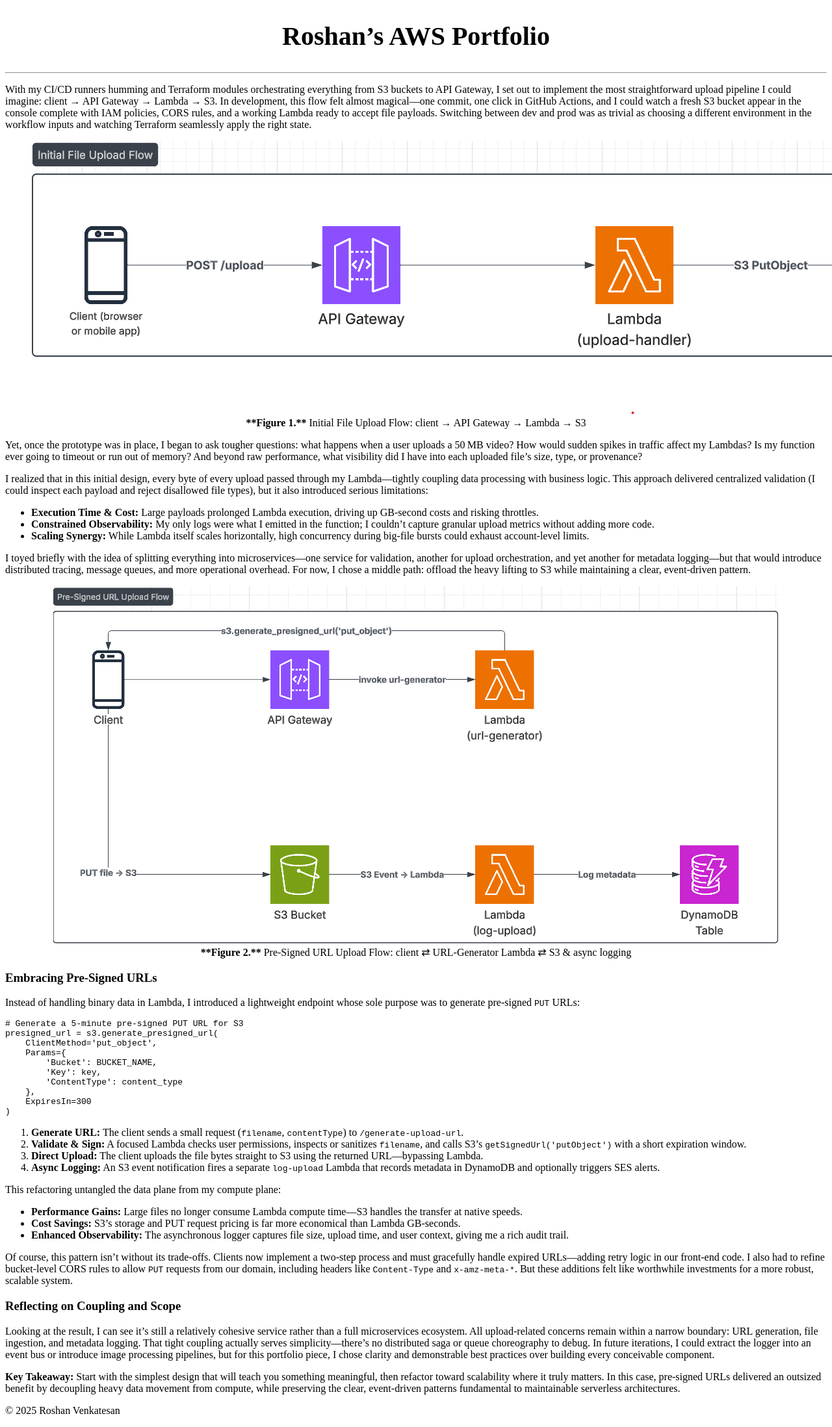
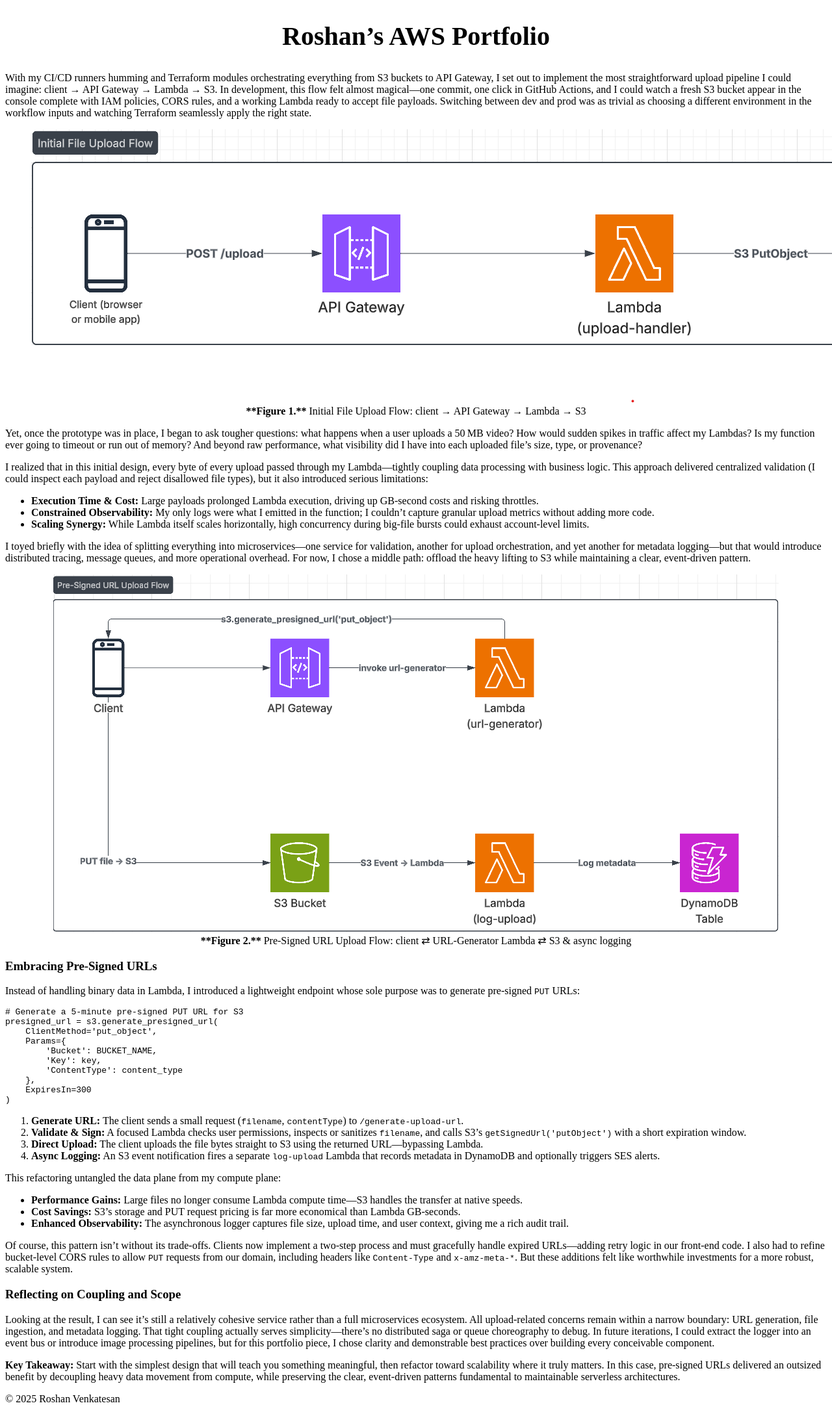
Before and after one commit to Roshan-AWS-Personal/roshan-aws-personal.github.io, a Jekyll site: the page built from _chapters/03-scalable-data-flows.md, in a window 1280 px wide. Shown: the whole page at 65% size. Built offline with Jekyll 4.4.1, drawn with Linux system fonts in a browser that asks for light colours.

Commit message:
edited centering

```diff
--- a/_chapters/03-scalable-data-flows.md
+++ b/_chapters/03-scalable-data-flows.md
@@ -2,9 +2,6 @@
 layout: default
 title: Scalable Data Flows
 ---
-
------------------------------
-
 
 With my CI/CD runners humming and Terraform modules orchestrating everything from S3 buckets to API Gateway, I set out to implement the most straightforward upload pipeline I could imagine: client → API Gateway → Lambda → S3. In development, this flow felt almost magical—one commit, one click in GitHub Actions, and I could watch a fresh S3 bucket appear in the console complete with IAM policies, CORS rules, and a working Lambda ready to accept file payloads. Switching between dev and prod was as trivial as choosing a different environment in the workflow inputs and watching Terraform seamlessly apply the right state.
 
--- a/_includes/header.html
+++ b/_includes/header.html
@@ -1,3 +1,3 @@
 <header class="site-header">
-  <h1><a href=>{{ site.title }}</a></h1>
+  <h1>{{ site.title }}</h1>
 </header>
--- a/assets/css/styles.css
+++ b/assets/css/styles.css
@@ -3,8 +3,8 @@
   margin: 2rem 0;
 }
 
-.site-header h1 a {
-  text-decoration: none;
-  color: inherit;
+.site-header h1 {
+  margin: 0;
   font-size: 2.5rem;
+  /* Optional: adjust color, font-weight, etc. */
 }
```
Also changed, not shown: _chapters/02-infrastructure-as-code.md (+0 -2 lines).
